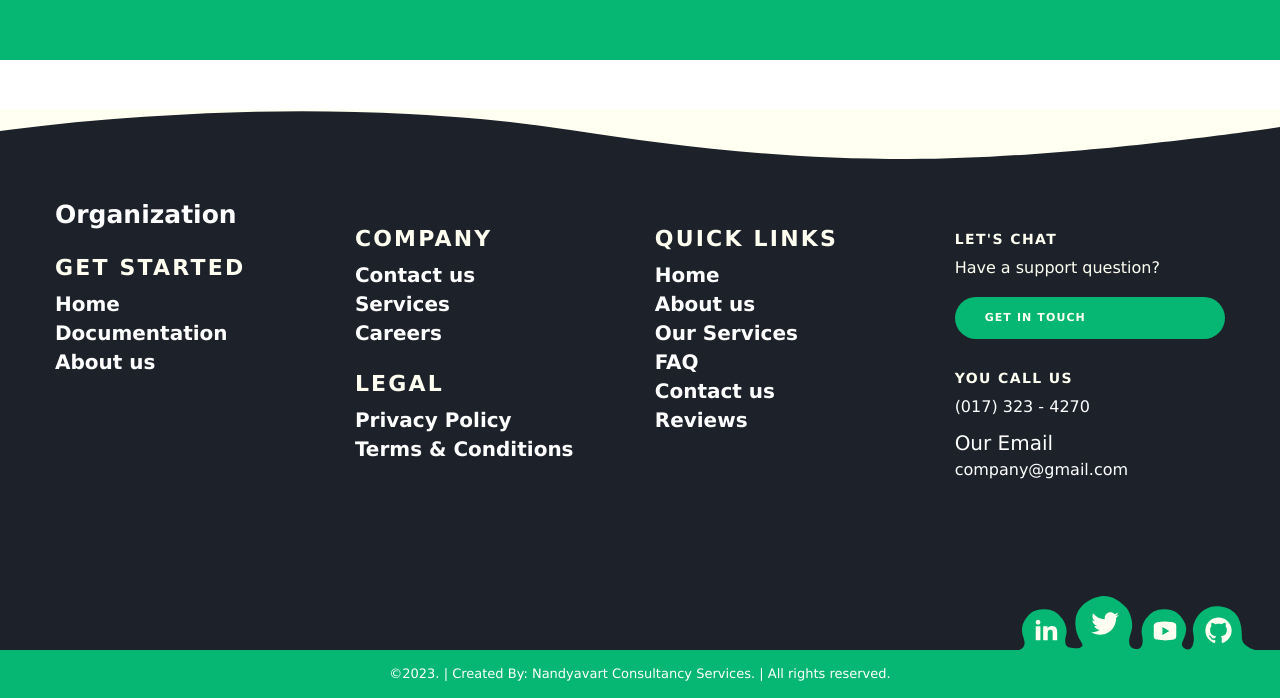
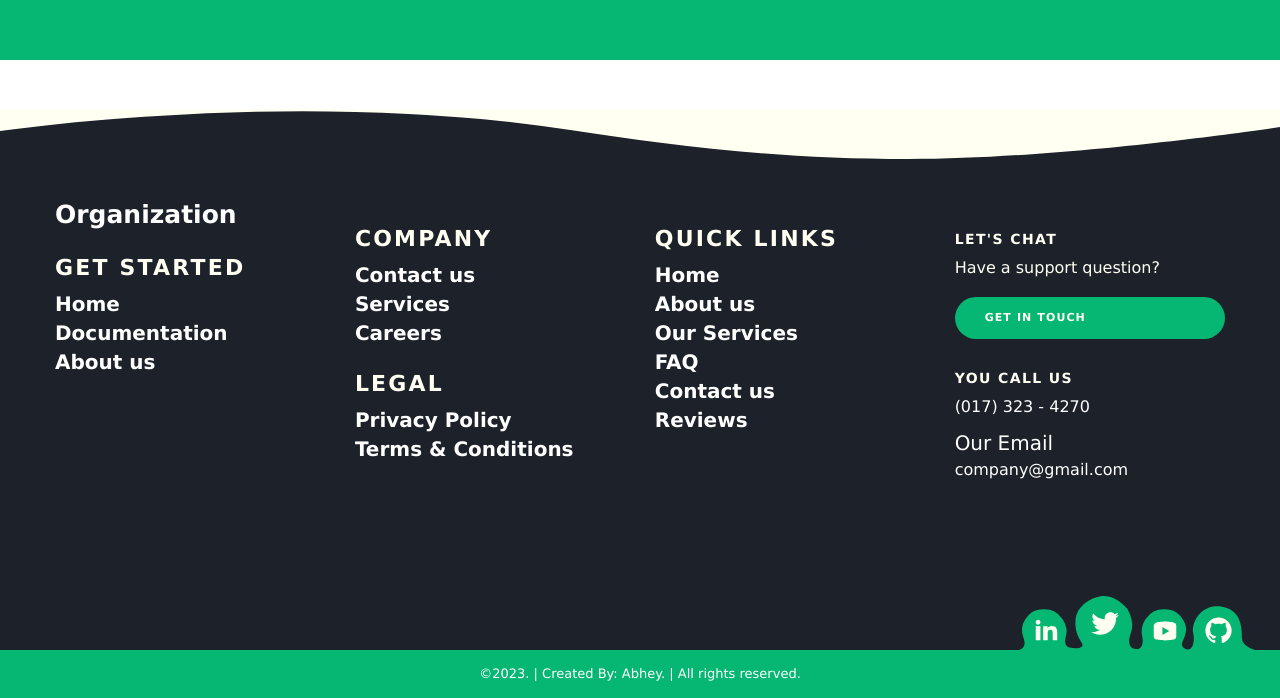
Before and after one commit to abheykathpal/financial.github.io, a plain HTML site: page index.html in a window 1280 px wide. Shown: the part 3947-4645 px from the top of the page. Drawn offline with nearby package versions, Linux system fonts and the light colour scheme.

Commit message:
Update index.html

```diff
--- a/index.html
+++ b/index.html
@@ -661,7 +661,7 @@ t.addEventListener("click", function (e) {
       <div class="footer-copyright">
         <div class="footer-copyright-wrapper">
           <p class="footer-copyright-text">
-            <a class="footer-copyright-link" href="#" target="_self"> ©2023. | Created By: Nandyavart Consultancy Services. | All rights reserved. </a>
+            <a class="footer-copyright-link" href="#" target="_self"> ©2023. | Created By: Abhey. | All rights reserved. </a>
           </p>
         </div>
       </div>
```
